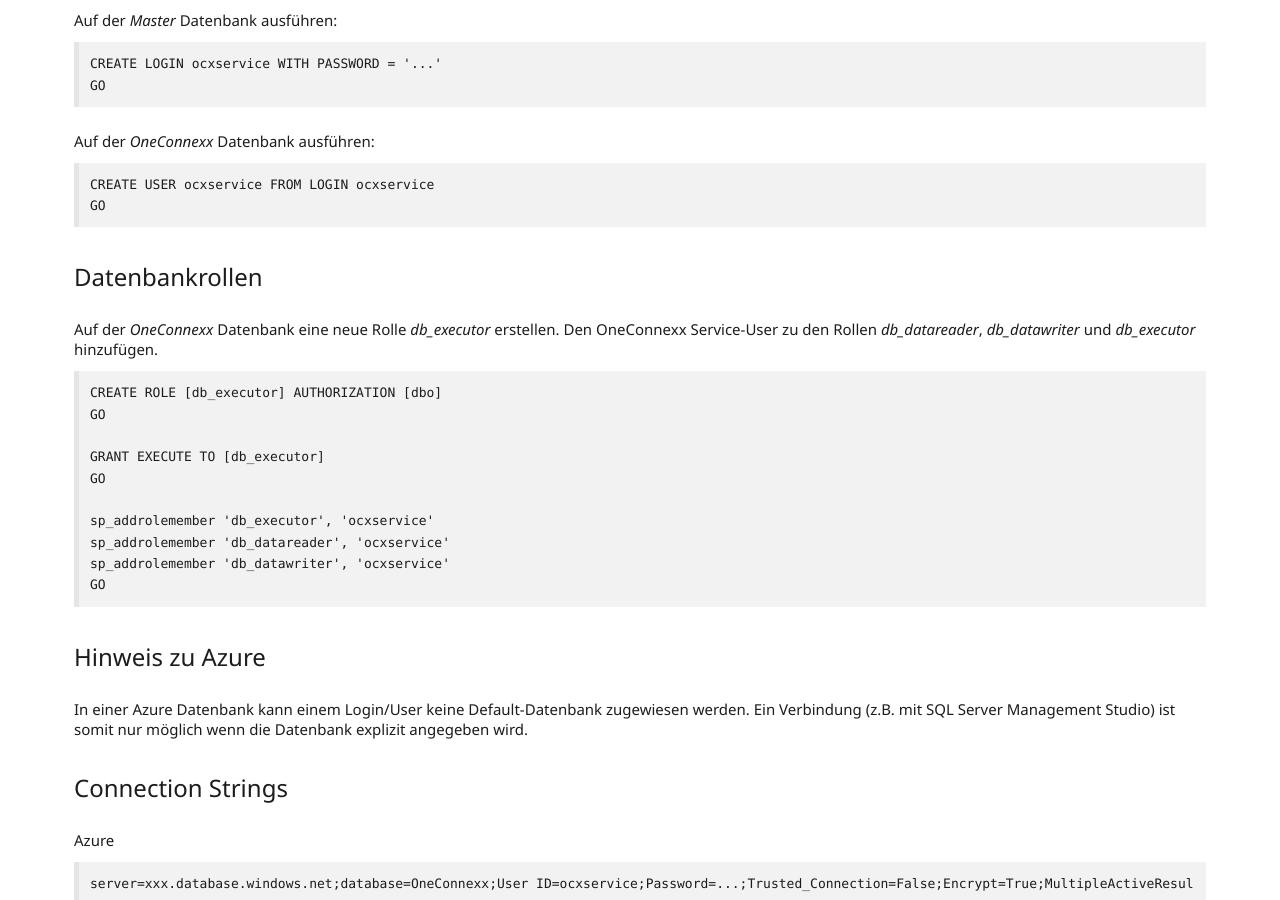
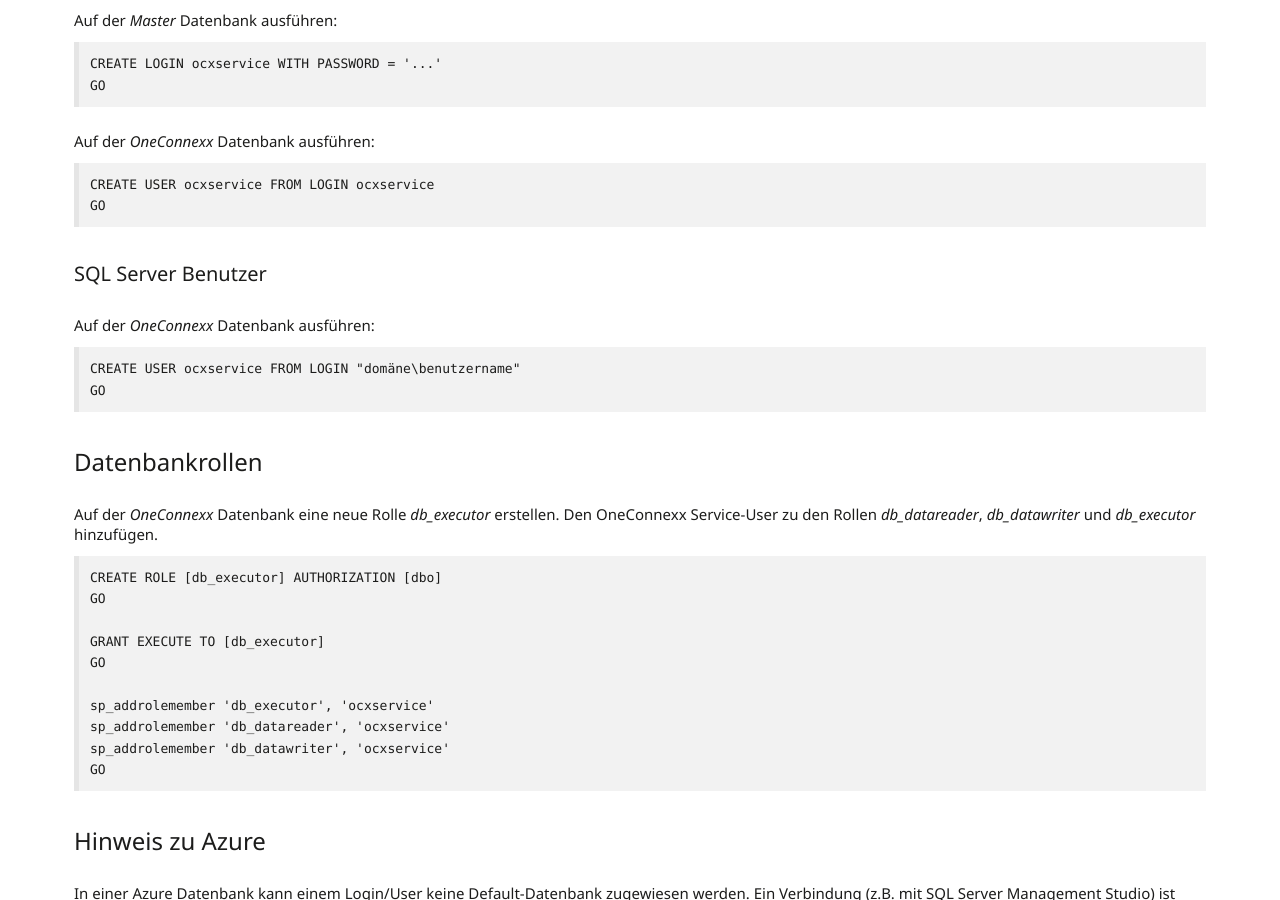
Before and after one commit to primesoft-group/oneconnexx-docs, a Jekyll site: the page built from _pages/setup/de/db.md, in a window 1280 px wide and 900 px high, scrolled down 821 px. Built offline with Jekyll 4.4.1, drawn with Linux system fonts in a browser that asks for light colours; nearby versions of some CDN libraries; some web fonts are replaced.

Commit message:
Update db.md

````diff
--- a/_pages/setup/de/db.md
+++ b/_pages/setup/de/db.md
@@ -30,6 +30,15 @@
 
 ```
 CREATE USER ocxservice FROM LOGIN ocxservice
+GO
+```
+
+##### SQL Server Benutzer
+
+Auf der *OneConnexx* Datenbank ausführen:
+
+```
+CREATE USER ocxservice FROM LOGIN "domäne\benutzername"
 GO
 ```
 
````
